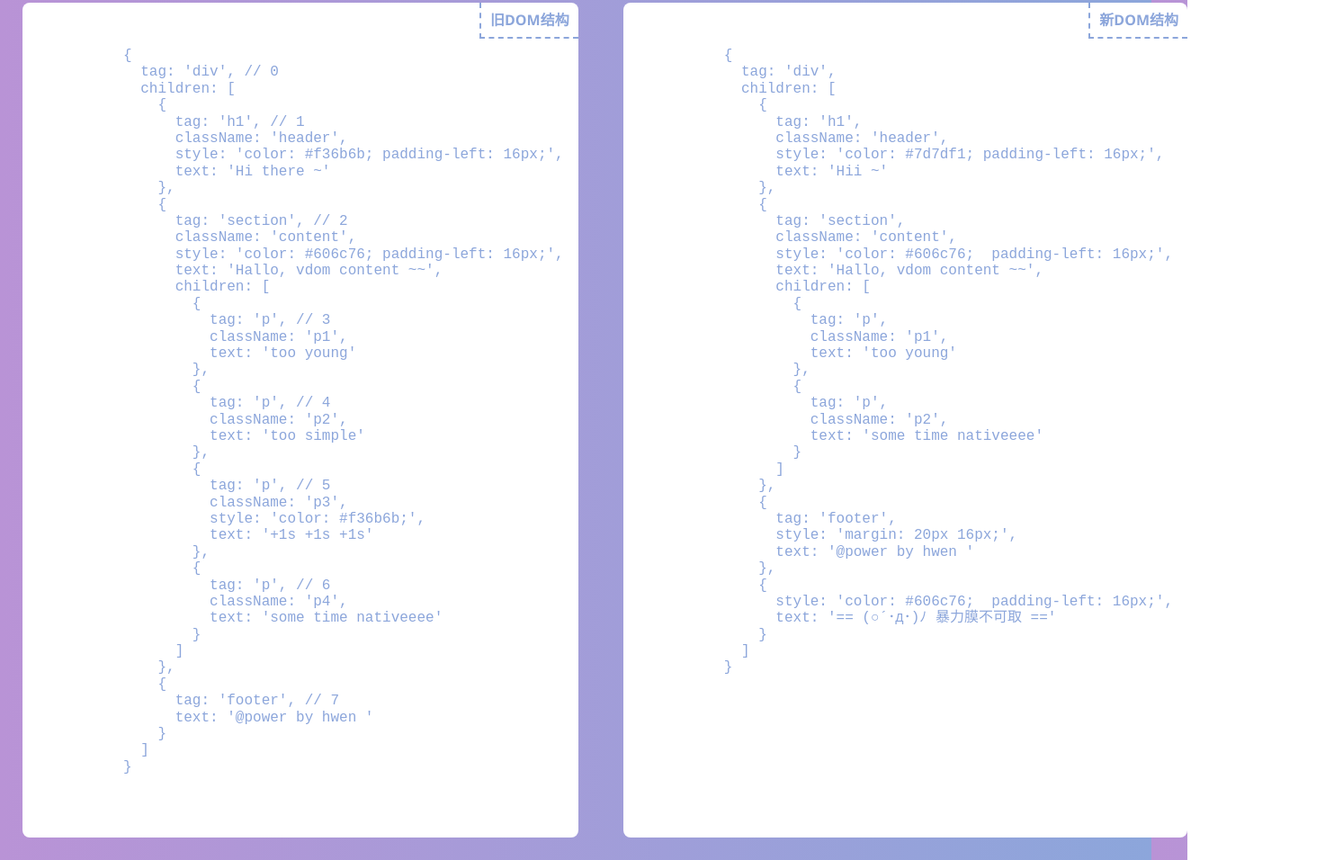
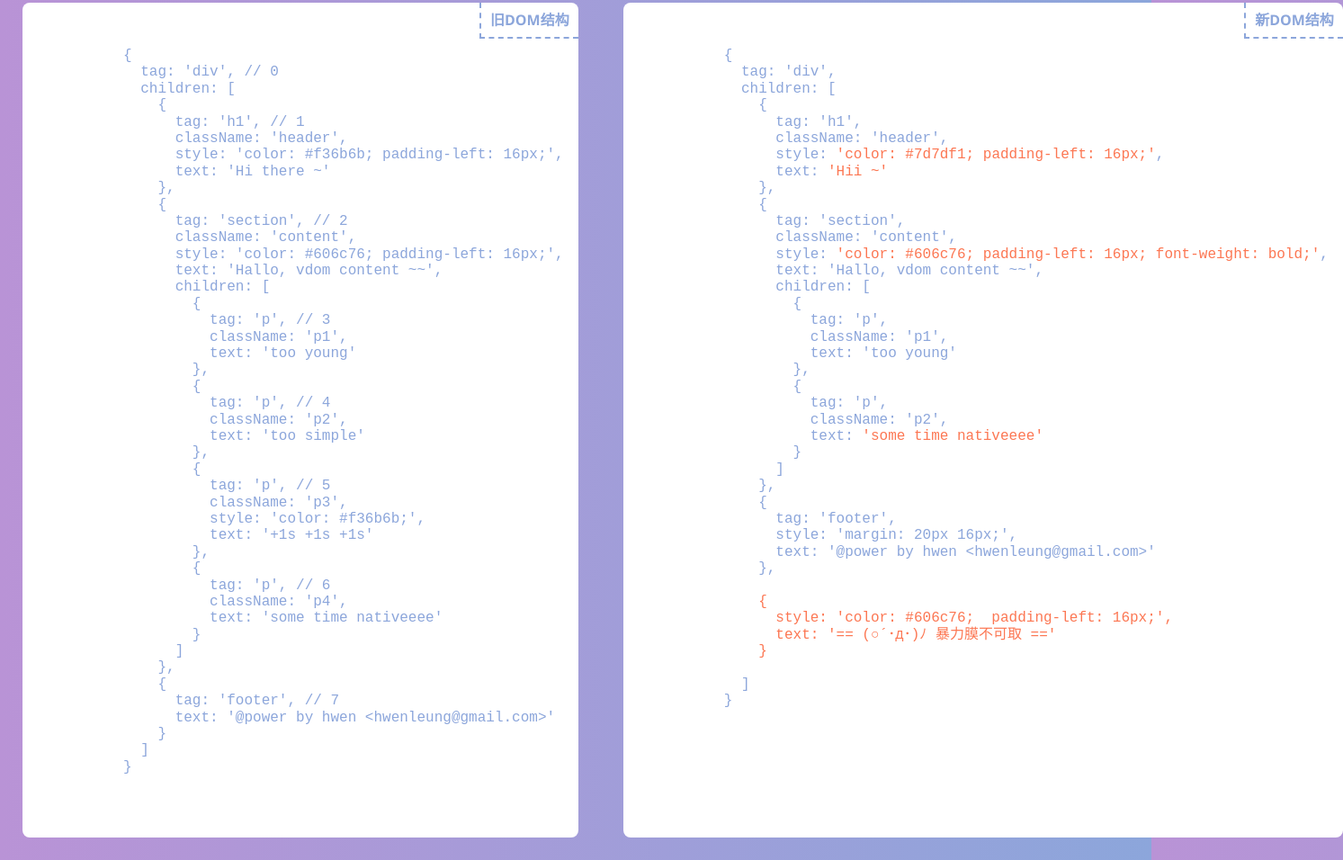
Before and after one commit to SME-FE/sme-vdom, a website built with webpack: page example/index.html in a window 1280 px wide. Shown: the part 398-1354 px from the top of the page at 90% size, 1493 px wide, since content can reach past the window. Built offline with nearby package versions, Linux system fonts and the light colour scheme.

Commit message:
👻update demo & readme

```diff
--- a/example/index.html
+++ b/example/index.html
@@ -60,7 +60,7 @@
               },
               {
                 tag: 'footer', // 7
-                text: '@power by hwen <hwenleung@gmail.com>'
+                text: '@power by hwen &lt;hwenleung@gmail.com&gt;'
               }
             ]
           }
@@ -77,13 +77,13 @@
               {
                 tag: 'h1',
                 className: 'header',
-                style: 'color: #7d7df1; padding-left: 16px;',
-                text: 'Hii ~'
+                style: <code class="highlight">'color: #7d7df1; padding-left: 16px;'</code>,
+                text: <code class="highlight">'Hii ~'</code>
               },
               {
                 tag: 'section',
                 className: 'content',
-                style: 'color: #606c76;  padding-left: 16px;',
+                style: <code class="highlight">'color: #606c76; padding-left: 16px; font-weight: bold;'</code>,
                 text: 'Hallo, vdom content ~~',
                 children: [
                   {
@@ -94,19 +94,21 @@
                   {
                     tag: 'p',
                     className: 'p2',
-                    text: 'some time nativeeee'
+                    text: <code class="highlight">'some time nativeeee'</code>
                   }
                 ]
               },
               {
                 tag: 'footer',
                 style: 'margin: 20px 16px;',
-                text: '@power by hwen <hwenleung@gmail.com>'
+                text: '@power by hwen &lt;hwenleung@gmail.com&gt;'
               },
+              <code class="highlight">
               {
                 style: 'color: #606c76;  padding-left: 16px;',
                 text: '== (○´･д･)ﾉ 暴力膜不可取 =='
               }
+              </code>
             ]
           }
         </code>
--- a/example/index.js
+++ b/example/index.js
@@ -61,7 +61,7 @@ const newDom = {
     {
       tag: 'section',
       className: 'content',
-      style: 'color: #606c76;  padding-left: 16px;',
+      style: 'color: #606c76; padding-left: 16px; font-weight: bold;',
       text: 'Hallo, vdom content ~~',
       children: [
         {
@@ -82,6 +82,7 @@ const newDom = {
       text: '@power by hwen <hwenleung@gmail.com>'
     },
     {
+      // tag 可缺省，默认为 div 标签
       style: 'color: #606c76;  padding-left: 16px;',
       text: '== (○´･д･)ﾉ 暴力膜不可取 =='
     }
--- a/example/main.scss
+++ b/example/main.scss
@@ -35,4 +35,7 @@ body {
     border-bottom: 2px dashed $purple;
     font-weight: bold;
   }
+  code.highlight {
+    color: $orange;
+  }
 }
--- a/src/utils/walk-with-debug.js
+++ b/src/utils/walk-with-debug.js
@@ -2,6 +2,7 @@ import { diffType } from './constant'
 
 /**
  * 因为是测试用的，所以就全部写在一个文件了。。。。。
+ * just for debug 🤔
  * debugger example utils
  */
 const logSome = (info) => {
@@ -9,13 +10,17 @@ const logSome = (info) => {
 }
 
 const shakingMeee = [
-  'Sadly I will be removed by tree shaking...',
-  'TAT',
-  'QAQ',
-  'TUT',
-  'QvQ'
+  ' Sadly I will be removed by tree shaking...',
+  ' TAT',
+  ' QAQ',
+  ' TUT',
+  ' QvQ'
 ]
 
+/**
+ * 写到 shakingMeeeeee
+ * 不知为什么想到红警2谭雅的配音，笑哭😂
+ */
 logSome(shakingMeee.join(', '))
 
 const typeDescription = {
@@ -153,7 +158,3 @@ function dfsWalk ($node, index, patches, isEnd = false) {
     dfsWalk($node, index, patches, true)
   }
 }
-
-function markActiveNode($node, type) {
-  $node.setAttribute()
-}
```
Also changed, not shown: README.md.
